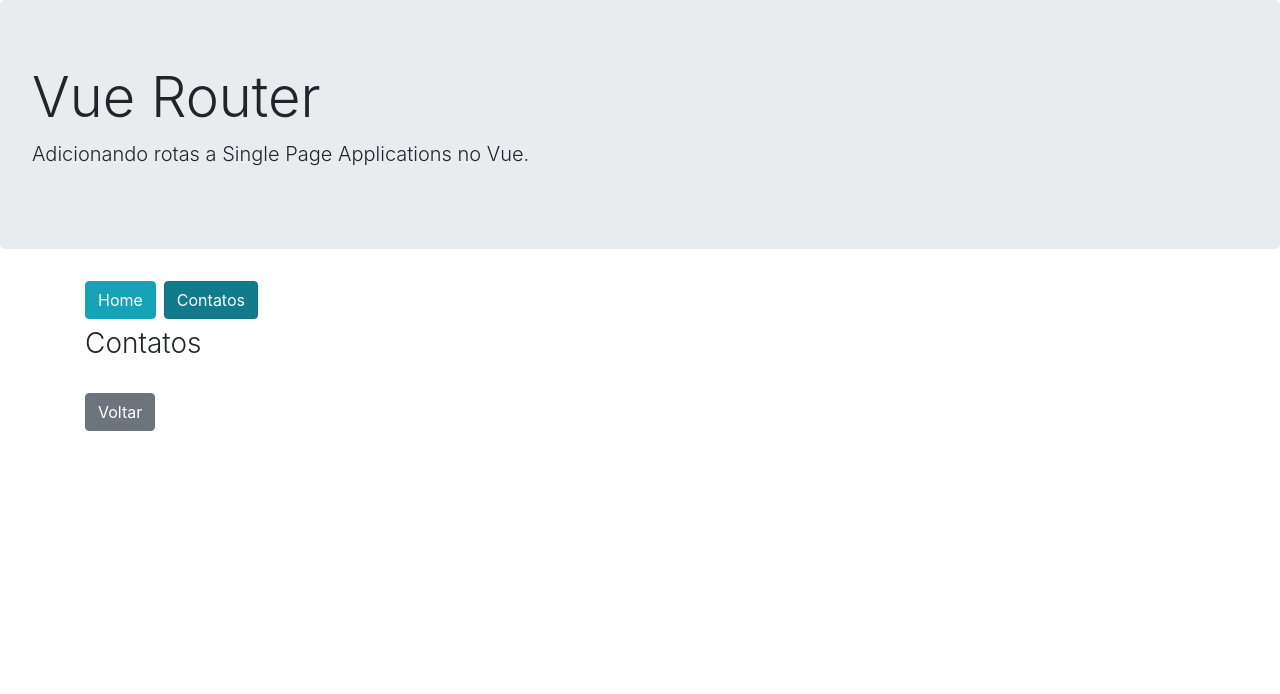
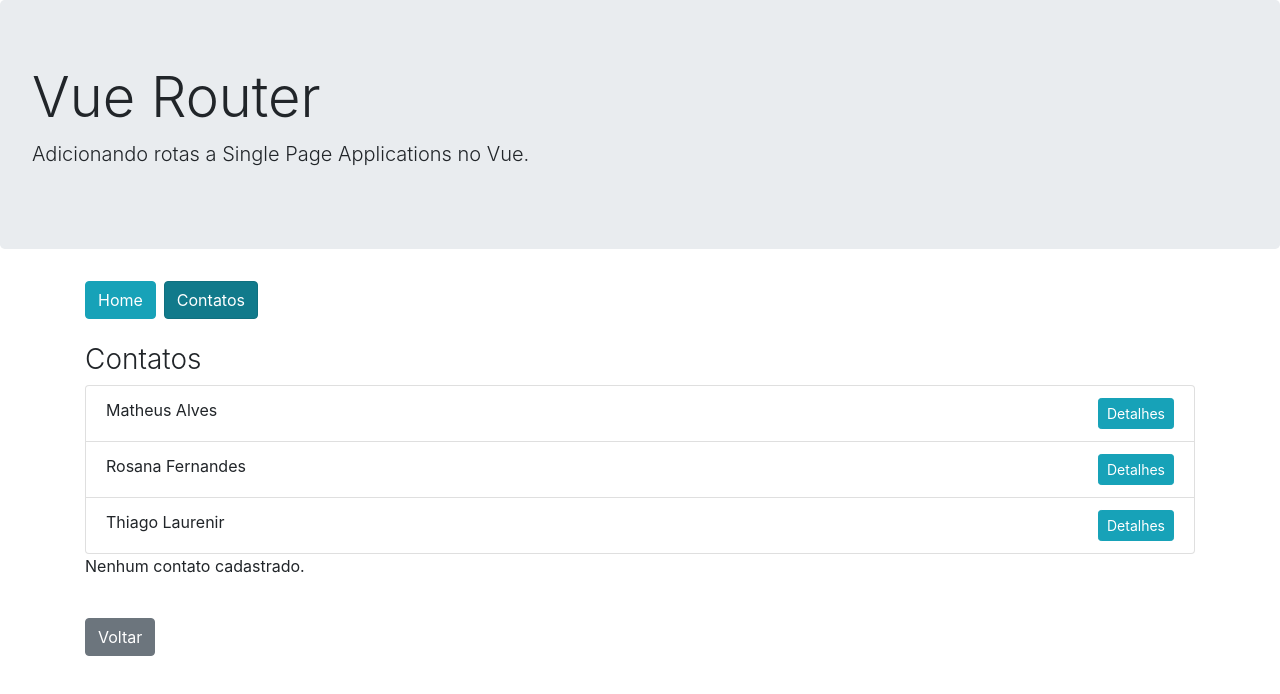
Before and after one commit to Matheus-Alpe/vue-router-example, a Vue app: page /contatos in a window 1280 px wide. Shown: the top 694 px of the page. Built offline with nearby package versions, Linux system fonts and the light colour scheme; the HTML template or start-up script is replaced by a standard one.

Commit message:
refactor: splitting into components

```diff
--- a/src/App.vue
+++ b/src/App.vue
@@ -8,8 +8,8 @@
 
         <div class="container">
 
-            <router-link exact to="/" class="btn btn-info mb-2 mr-2">Home</router-link>
-            <router-link :to="{ path: '/contatos' }" class="btn btn-info mb-2 mr-2">Contatos</router-link>
+            <router-link exact to="/" class="btn btn-info mb-4 mr-2">Home</router-link>
+            <router-link :to="{ path: '/contatos' }" class="btn btn-info mb-4 mr-2">Contatos</router-link>
 
             <router-view></router-view>
 
--- /dev/null
+++ b/src/components/contatos/ContatosLista.vue
@@ -0,0 +1,64 @@
+<template>
+    <div>
+        <h3 class="font-weight-light">Contatos</h3>
+
+        <ul class="list-group" v-if="contatos.length > 0">
+            <ContatoListaItem
+                class="list-group-item"
+                v-for="contato in contatos"
+                :key="contato.id"
+                :contato="contato"
+            />
+        </ul>
+
+        <p v-esel>Nenhum contato cadastrado.</p>
+
+
+        <button class="btn btn-secondary mt-4 mb-4" @click="voltar">Voltar</button>
+    </div>
+</template>
+
+<script>
+import ContatoListaItem from './ContatosListaItem.vue'
+
+export default {
+    components: {
+        ContatoListaItem
+    },
+
+    data() {
+        return {
+            contatos: [
+                { id: 1, nome: 'Matheus Alves', email: 'matttalves@gmail.com' },
+                { id: 2, nome: 'Rosana Fernandes', email: 'rosana@gmail.com' },
+                { id: 3, nome: 'Thiago Laurenir', email: 'thiago@gmail.com' },
+            ]
+        }
+    },
+
+     methods: {
+
+        voltar() {
+            // this.$router.push('/') //redireciona para a página especificada e inclui no histórico de navegação
+            // this.$router.push({
+            //     path: '/'
+            // })
+
+
+            // this.$router.replace('/') //replace troca a nevagação atual, não matendo o histórico
+            // this.$router.replace({
+            //     path: '/'
+            // })
+
+            // this.$router.go(-1) //indica quantas páginas seguir, exemplo: +1, -1
+            // this.$router.forward()
+            this.$router.back()
+        }
+
+    }
+}
+</script>
+
+<style>
+
+</style>
--- /dev/null
+++ b/src/components/contatos/ContatosListaItem.vue
@@ -0,0 +1,21 @@
+<template>
+    <li>
+        <span>{{ contato.nome }}</span>
+        <button class="btn btn-info btn-sm float-right">Detalhes</button>
+    </li>
+</template>
+
+<script>
+export default {
+    props: {
+        contato: {
+            type: Object,
+            required: true
+        }
+    }
+}
+</script>
+
+<style>
+
+</style>
--- a/src/router.js
+++ b/src/router.js
@@ -10,8 +10,11 @@
 Vue.use(VueRouter)
 
 export default new VueRouter({
+
   mode: 'history',
+
   linkExactActiveClass: 'active',
+
   routes: [
     {
       path: '/contatos',
@@ -22,4 +25,5 @@
       component: Home
     }
   ]
+
 })
--- a/src/views/contatos/Contatos.vue
+++ b/src/views/contatos/Contatos.vue
@@ -1,34 +1,14 @@
 <template>
-    <div>
-        <h3 class="font-weight-light">Contatos</h3>
-        <button class="btn btn-secondary mt-4 mb-4" @click="voltar">Voltar</button>
-    </div>
+    <ContatosLista />
 </template>
 
 <script>
+import ContatosLista from './../../components/contatos/ContatosLista.vue'
+
 export default {
-
-    methods: {
-
-        voltar() {
-            // this.$router.push('/') //redireciona para a página especificada e inclui no histórico de navegação
-            // this.$router.push({
-            //     path: '/'
-            // })
-
-
-            // this.$router.replace('/') //replace troca a nevagação atual, não matendo o histórico
-            // this.$router.replace({
-            //     path: '/'
-            // })
-
-            // this.$router.go(-1) //indica quantas páginas seguir, exemplo: +1, -1
-            // this.$router.forward()
-            this.$router.back()
-        }
-
+    components: {
+        ContatosLista
     }
-
 }
 </script>
 
```
